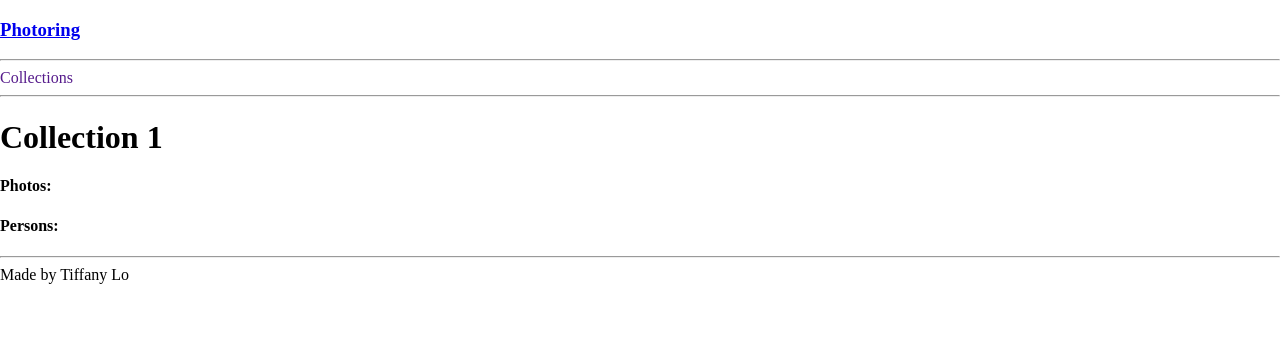
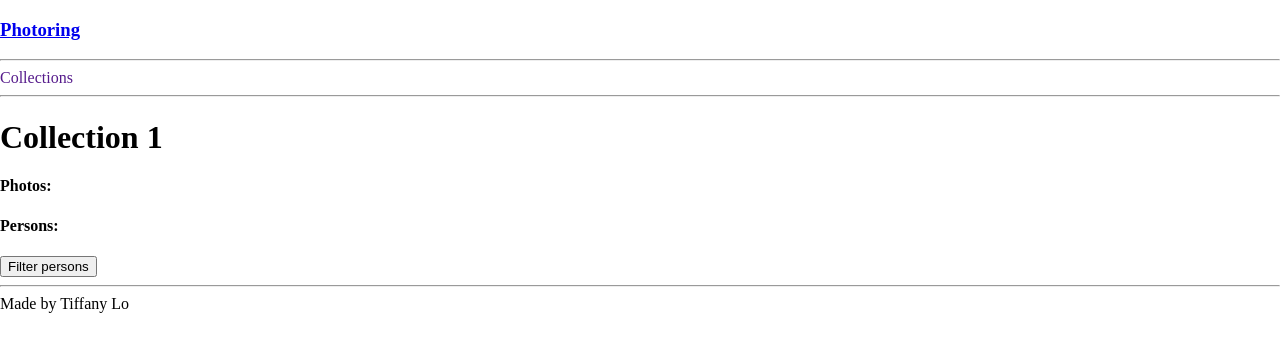
Before and after one commit to tiffanymtlo/Foto-app-HB-project, a Flask app: page /collections/1 in a window 1280 px wide. Shown: the top 352 px of the page. Run offline with Flask 2, Linux system fonts and the light colour scheme; data that the repository does not hold is empty; some libraries are stand-ins or nearby versions.

Commit message:
added filter multiple persons features in collections page

```diff
--- a/server.py
+++ b/server.py
@@ -49,7 +49,7 @@ def index():
 def upload():
     """ DOCS: http://zabana.me/notes/upload-files-amazon-s3-flask.html """
 
-    files = request.files.getlist("user_file")
+    files = request.files.getlist('user_file')
 
     # Check if there's a 'user_file' key
     if len(files) == 0:
@@ -191,32 +191,112 @@ def show_collections(collection_id):
             )
 
 
-@app.route('/persons/<int:person_id>')
-def person_detail(person_id):
+
+
+@app.route('/persons', methods=['GET'])
+def person_detail():
     """ Show the list of pictures that this person was in """
-    person = Person.query.get(person_id)
-    photo_list = person.photos
+    persons = request.args.getlist('persons[]')
 
-    cropped_face_image = convert_photo_byte_string_to_url(person.person_photo[0].cropped_face_image)
-    photo_url_dict = make_photos_urls_dict(photo_list)
+    photo_set_list = []
+    person_list = []
+    for person_id in persons:
+        person = Person.query.get(person_id)
+        photo_list = person.photos
+        photo_set = set(photo_list)
+        photo_set_list.append(photo_set)
+        person_list.append(person)
+
+    unique_photo_set = photo_set_list.pop()
+    while(len(photo_set_list) > 0):
+        current_photo_set = photo_set_list.pop()
+        unique_photo_set = unique_photo_set.intersection(current_photo_set)
+
+    cropped_face_image_dict = make_cropped_face_images_dict(person_list)
+    photo_url_dict = make_photos_urls_dict(unique_photo_set)
 
     boundingbox_dict = {}
-    for photo in photo_list:
-        person_photo = PersonPhoto.query.filter(PersonPhoto.person == person, PersonPhoto.photo == photo).first()
-        boundingbox_dict[photo.id] = {
-                'face_top_percentage': person_photo.face_top_percentage,
-                'face_left_percentage': person_photo.face_left_percentage,
-                'face_width_percentage': person_photo.face_width_percentage,
-                'face_height_percentage': person_photo.face_height_percentage
-        }
+    for photo in unique_photo_set:
+        person_bounding_boxes_list = []
+        for person in person_list:
+            person_photo = PersonPhoto.query.filter(PersonPhoto.person == person, PersonPhoto.photo == photo).first()
+            person_bounding_boxes_list.append({
+                    person.id: {
+                            'face_top_percentage': person_photo.face_top_percentage,
+                            'face_left_percentage': person_photo.face_left_percentage,
+                            'face_width_percentage': person_photo.face_width_percentage,
+                            'face_height_percentage': person_photo.face_height_percentage
+                    }
+            })
+
+        boundingbox_dict[photo.id] = person_bounding_boxes_list
 
     return render_template('persons.html',
                 collection_id=person.collection_id,
-                person=person,
+                person_list=person_list,
                 url_dict=photo_url_dict,
-                cropped_face_image=cropped_face_image,
+                cropped_face_image_dict=cropped_face_image_dict,
                 boundingbox_dict=boundingbox_dict
             )
+
+
+
+
+    # person = Person.query.get(person_id)
+    # photo_list = person.photos
+    #
+    # cropped_face_image = convert_photo_byte_string_to_url(person.person_photo[0].cropped_face_image)
+    # photo_url_dict = make_photos_urls_dict(photo_list)
+    #
+    # boundingbox_dict = {}
+    # for photo in photo_list:
+    #     person_photo = PersonPhoto.query.filter(PersonPhoto.person == person, PersonPhoto.photo == photo).first()
+    #     boundingbox_dict[photo.id] = {
+    #             'face_top_percentage': person_photo.face_top_percentage,
+    #             'face_left_percentage': person_photo.face_left_percentage,
+    #             'face_width_percentage': person_photo.face_width_percentage,
+    #             'face_height_percentage': person_photo.face_height_percentage
+    #     }
+    #
+    # return render_template('persons.html',
+    #             collection_id=person.collection_id,
+    #             person=person,
+    #             url_dict=photo_url_dict,
+    #             cropped_face_image=cropped_face_image,
+    #             boundingbox_dict=boundingbox_dict
+    #         )
+
+
+
+
+
+
+# @app.route('/persons/<int:person_id>')
+# def person_detail(person_id):
+#     """ Show the list of pictures that this person was in """
+#     person = Person.query.get(person_id)
+#     photo_list = person.photos
+#
+#     cropped_face_image = convert_photo_byte_string_to_url(person.person_photo[0].cropped_face_image)
+#     photo_url_dict = make_photos_urls_dict(photo_list)
+#
+#     boundingbox_dict = {}
+#     for photo in photo_list:
+#         person_photo = PersonPhoto.query.filter(PersonPhoto.person == person, PersonPhoto.photo == photo).first()
+#         boundingbox_dict[photo.id] = {
+#                 'face_top_percentage': person_photo.face_top_percentage,
+#                 'face_left_percentage': person_photo.face_left_percentage,
+#                 'face_width_percentage': person_photo.face_width_percentage,
+#                 'face_height_percentage': person_photo.face_height_percentage
+#         }
+#
+#     return render_template('persons.html',
+#                 collection_id=person.collection_id,
+#                 person=person,
+#                 url_dict=photo_url_dict,
+#                 cropped_face_image=cropped_face_image,
+#                 boundingbox_dict=boundingbox_dict
+#             )
 
 
 @app.route('/photos/<int:photo_id>')
--- /dev/null
+++ b/static/css/collections.css
@@ -0,0 +1,3 @@
+a.person-anchor {
+  text-decoration: none;
+}
--- /dev/null
+++ b/static/css/face-thumbnail-tag.css
@@ -0,0 +1,3 @@
+a.thumbnail-anchor {
+  text-decoration: none;
+}
--- /dev/null
+++ b/static/js/persons-checkbox.js
@@ -0,0 +1,14 @@
+$(function() {
+  $('.persons__link-btn').on('click', function() {
+    let persons_link = '/persons?';
+    const $checkedCheckboxes = $('input[name="persons[]"]').filter(':checked').map(function() {
+      return this.value;
+    });
+
+    for (let i = 0; i < $checkedCheckboxes.length; i += 1) {
+      persons_link = persons_link + 'persons[]=' + $checkedCheckboxes[i] + '&';
+    }
+
+    $('.persons__link').attr('href', persons_link);
+  });
+});
--- a/templates/collections.html
+++ b/templates/collections.html
@@ -2,6 +2,7 @@
 
 {% block page_specific_style %}
   <link rel="stylesheet" href="/static/css/photo-tag.css" />
+  <link rel="stylesheet" href="/static/css/collections.css" />
 {% endblock %}
 
 {% block content %}
@@ -34,16 +35,22 @@
     <ul>
     {% for person in persons %}
       <li>
-        <a href="/persons/{{ person.id }}">
+        <a class="person-anchor" href="/persons?persons[]={{ person.id }}" title="Person {{ person.id }}">
+          <input class="person-item__checkbox" type="checkbox" name="persons[]" value="{{ person.id }}" checked />
           <img class="face-thumbnail" src="{{ cropped_faces_dict[person.id] }}" />
-          Person {{ person.id }}
         </a>
       </li>
     {% endfor %}
     </ul>
+    <a class="persons__link" href="#">
+      <button class="persons__link-btn" type="button">
+        Filter persons
+      </button>
+    </a>
   </div>
 {% endblock %}
 
 {% block page_specific_scripts %}
   <script src="/static/js/photo-tag.js"></script>
+  <script src="/static/js/persons-checkbox.js"></script>
 {% endblock %}
--- a/templates/photos.html
+++ b/templates/photos.html
@@ -27,7 +27,7 @@
             <a
               title="Person {{ person_photo.person.id }}"
               class="tag-anchor"
-              href="/persons/{{ person_photo.person.id }}"
+              href="/persons?persons[]={{ person_photo.person.id }}"
             ></a>
           </div>
         {% endfor %}
@@ -40,7 +40,7 @@
       <ul>
       {% for person in persons %}
         <li>
-          <a href="/persons/{{ person.id }}">
+          <a href="/persons?persons[]={{ person.id }}">
             <img class="face-thumbnail" src="{{ cropped_faces_dict[person.id] }}" />
             Person {{ person.id }}
           </a>
```
Also changed, not shown: templates/persons.html (+34 -15 lines).
